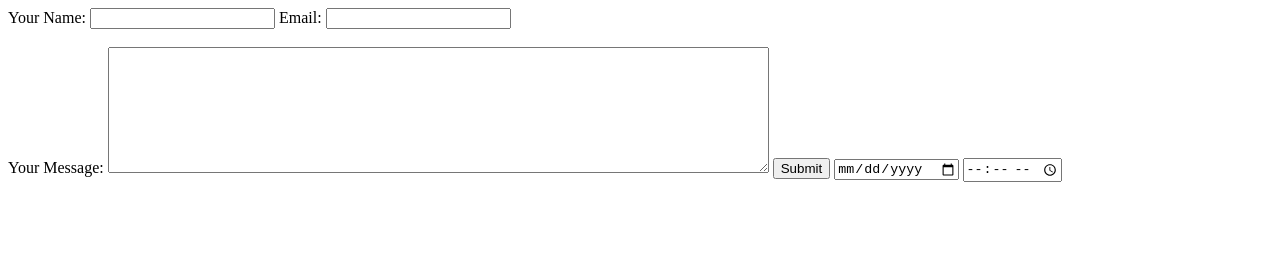
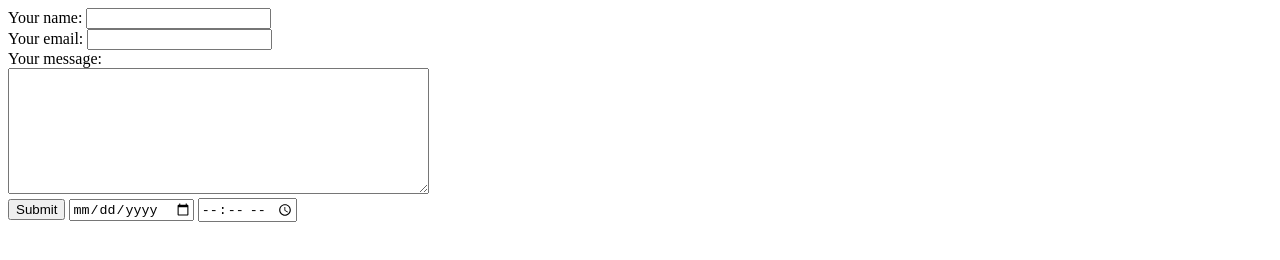
Before and after one commit to BGB37/CV, a plain HTML site: page contactme.html in a window 1280 px wide. Drawn offline with Linux system fonts and the light colour scheme.

Commit message:
Made it tidier.

```diff
--- a/contactme.html
+++ b/contactme.html
@@ -7,27 +7,24 @@
   <title>Document</title>
 </head>
 <body>
-  <table>
   <form class="" action="mailto:b.gulbeybasoglu@gmail.com" method="post" enctype="text/plain">
-
-</table>
    <tr>
-      <td> <label>Your Name:</label> <input type="text" name="Name" value=""> </td>
+    <td> <label>Your name:</label> <input type="text" name="Name" value=""> </td>
    </tr>
-
+<br>
    <tr>
-  <td>  <label>Email:</label>
+     <td>  <label>Your email:</label>
       <input type="email" name="Email" value=""> </td>
    </tr>
-
-   <br><br>
-
-    <label>Your Message:</label>
-    <textarea name="Message" rows="8" cols="80"></textarea>
+<br>
+   <label>Your message:</label>
+<br>
+   <textarea name="Message" rows="8" cols="50"></textarea>
+<br>
    <input type="submit" name="">
    <input type="date" name="" value="">
    <input type="time" name="" value="">
   </form>
-  </table>
+
 </body>
 </html>
```
Lines whose indentation alone changed are shown as unchanged.
